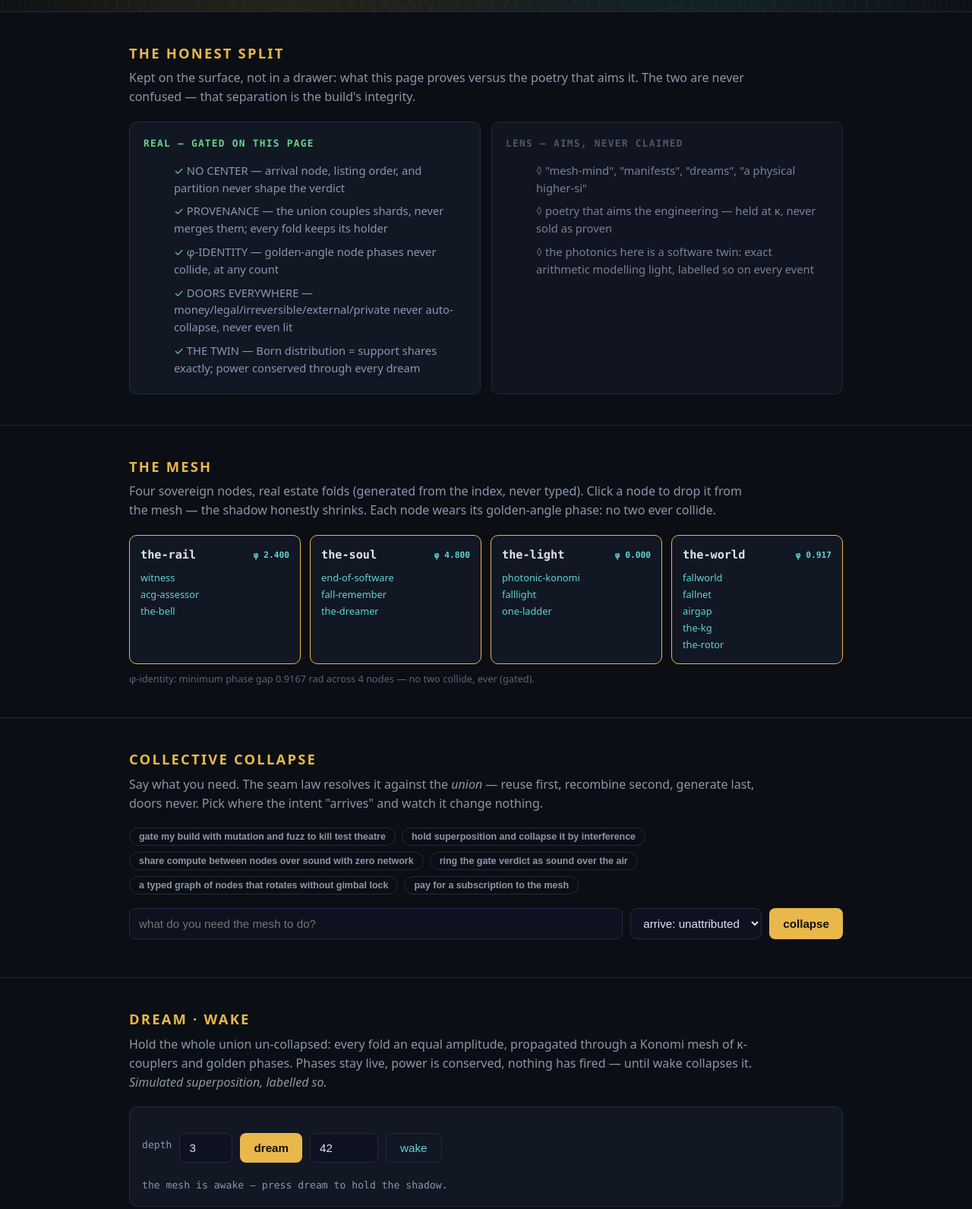
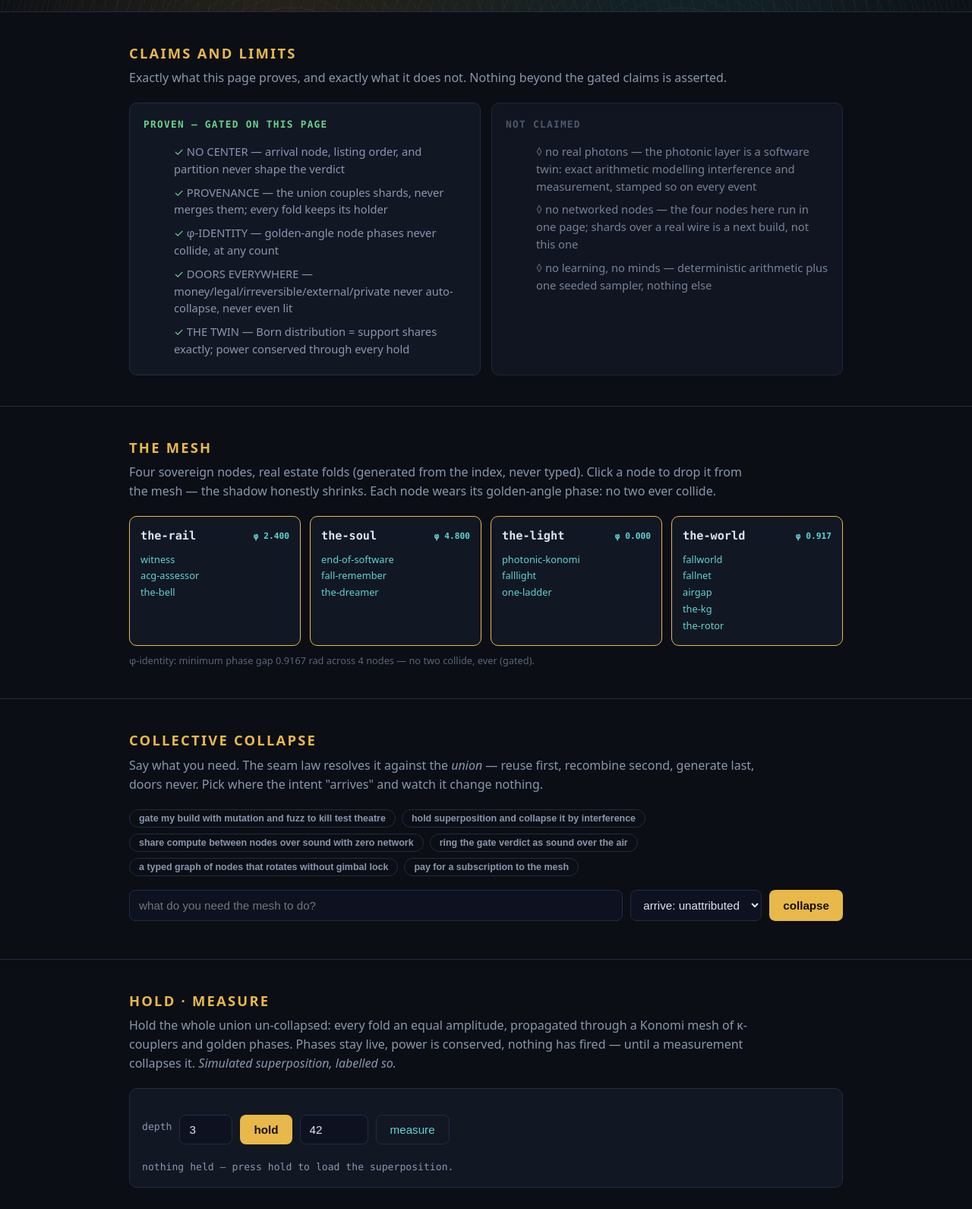
Before and after one commit to sjgant80-hub/mesh-mind, a plain HTML site: page index.html in a window 1280 px wide. Shown: the part 317-1908 px from the top of the page at 76% size. Drawn offline with Linux system fonts and the light colour scheme.

Commit message:
scrub the lens from the public surface: engineering only
Claims-and-limits replaces the lens column; the roadmap replaces the trajectory
poetry; hold/measure presents the superposition demo; kernel comments state only
what the tests hold. Gate re-run: 14/14 tests, witness 34/34 clean.

Co-Authored-By: Claude Opus 4.8 <noreply@anthropic.com>

```diff
--- a/index.html
+++ b/index.html
@@ -127,20 +127,20 @@ footer a{color:var(--dim)}
 </div></header>
 
 <section><div class="wrap">
-  <h2>The honest split</h2>
-  <p class="lede">Kept on the surface, not in a drawer: what this page proves versus the poetry that aims it. The two are never confused — that separation is the build's integrity.</p>
+  <h2>Claims and limits</h2>
+  <p class="lede">Exactly what this page proves, and exactly what it does not. Nothing beyond the gated claims is asserted.</p>
   <div class="split">
-    <div class="half real"><h3>REAL — GATED ON THIS PAGE</h3><ul>
+    <div class="half real"><h3>PROVEN — GATED ON THIS PAGE</h3><ul>
       <li>NO CENTER — arrival node, listing order, and partition never shape the verdict</li>
       <li>PROVENANCE — the union couples shards, never merges them; every fold keeps its holder</li>
       <li>φ-IDENTITY — golden-angle node phases never collide, at any count</li>
       <li>DOORS EVERYWHERE — money/legal/irreversible/external/private never auto-collapse, never even lit</li>
-      <li>THE TWIN — Born distribution = support shares exactly; power conserved through every dream</li>
+      <li>THE TWIN — Born distribution = support shares exactly; power conserved through every hold</li>
     </ul></div>
-    <div class="half lens"><h3>LENS — AIMS, NEVER CLAIMED</h3><ul>
-      <li>"mesh-mind", "manifests", "dreams", "a physical higher-si"</li>
-      <li>poetry that aims the engineering — held at κ, never sold as proven</li>
-      <li>the photonics here is a software twin: exact arithmetic modelling light, labelled so on every event</li>
+    <div class="half lens"><h3>NOT CLAIMED</h3><ul>
+      <li>no real photons — the photonic layer is a software twin: exact arithmetic modelling interference and measurement, stamped so on every event</li>
+      <li>no networked nodes — the four nodes here run in one page; shards over a real wire is a next build, not this one</li>
+      <li>no learning, no minds — deterministic arithmetic plus one seeded sampler, nothing else</li>
     </ul></div>
   </div>
 </div></section>
@@ -167,17 +167,17 @@ footer a{color:var(--dim)}
 </div></section>
 
 <section><div class="wrap">
-  <h2>Dream · wake</h2>
-  <p class="lede">Hold the whole union un-collapsed: every fold an equal amplitude, propagated through a Konomi mesh of κ-couplers and golden phases. Phases stay live, power is conserved, nothing has fired — until wake collapses it. <em>Simulated superposition, labelled so.</em></p>
+  <h2>Hold · measure</h2>
+  <p class="lede">Hold the whole union un-collapsed: every fold an equal amplitude, propagated through a Konomi mesh of κ-couplers and golden phases. Phases stay live, power is conserved, nothing has fired — until a measurement collapses it. <em>Simulated superposition, labelled so.</em></p>
   <div class="dreambox">
     <div class="bar">
       <label class="kv" for="depth">depth</label><input type="number" id="depth" value="3" min="1" max="8" style="width:70px" aria-label="mesh depth">
-      <button id="dreambtn">dream</button>
-      <input type="number" id="wakeseed" value="42" min="0" style="width:90px" aria-label="wake seed">
-      <button id="wakebtn" class="ghost">wake</button>
+      <button id="dreambtn">hold</button>
+      <input type="number" id="wakeseed" value="42" min="0" style="width:90px" aria-label="measure seed">
+      <button id="wakebtn" class="ghost">measure</button>
     </div>
     <div class="phases" id="phases"></div>
-    <div class="kv" id="dreamout">the mesh is awake — press dream to hold the shadow.</div>
+    <div class="kv" id="dreamout">nothing held — press hold to load the superposition.</div>
   </div>
 </div></section>
 
@@ -193,11 +193,11 @@ footer a{color:var(--dim)}
 </div></section>
 
 <section><div class="wrap">
-  <h2>The trajectory</h2>
+  <h2>Where this goes</h2>
   <div class="traj">
-    <div class="step"><span class="tag real">NOW · REAL</span><p>A sovereign collective reuse-engine: any node collapses capability from the shared shadow, at κ, no center. This page, gated.</p></div>
-    <div class="step"><span class="tag lens">HORIZON · LENS</span><p>"A collective-consciousness substrate" — poetry aiming the coupling work. Not a claim; nothing here measures consciousness.</p></div>
-    <div class="step"><span class="tag lens">ENDPOINT · LENS, AIMED AT REAL ENGINEERING</span><p>Photonic hardware holding real superposition and collapsing by real interference. That is lab work — the software twin above is Stage 0, and says so.</p></div>
+    <div class="step"><span class="tag real">NOW</span><p>A collective reuse-engine in one page: any node collapses capability from the shared shadow, at κ, no center. Gated, live, above.</p></div>
+    <div class="step"><span class="tag lens">NEXT</span><p>Shards over a real wire — sovereign nodes exchanging shadow-shards peer-to-peer, the same law unchanged. Not built yet, and not claimed.</p></div>
+    <div class="step"><span class="tag lens">HARDWARE</span><p>Photonic matrix-vector hardware holding real superposition is lab engineering. The software twin above is Stage 0, and says so on every event.</p></div>
   </div>
 </div></section>
 
@@ -552,11 +552,11 @@ const { goldenPhases, minGap, konomiMesh, propagate, power, measure } = PHOTON;
 //   · DOORS EVERYWHERE— the four+1 human doors hold at the MESH level too: what lands on a
 //                      door is never auto-collapsed, and never even lit as a spectrum.
 //
-// THE HONEST SPLIT, kept in code: the VERDICT is the deterministic seam law over the union
+// CLAIMS AND LIMITS, kept in code: the VERDICT is the deterministic seam law over the union
 // (token interference at κ — check-the-estate-first as law). The photonic renderEvent/dream
 // are the SOFTWARE TWIN of that collapse — real complex arithmetic modelling interference
-// and Born measurement, exact and gated, but SIMULATED light, and labelled so. The lens
-// ("mesh-mind", "manifests") aims the build; the claims below are only what the tests hold.
+// and Born measurement, exact and gated, but SIMULATED light, and labelled so on every
+// event. The claims below are only what the tests hold — nothing more is asserted.
 //
 // Pure and total: garbage in → { ok:false, why }, never a throw mid-collapse.
 
@@ -674,8 +674,8 @@ function renderEvent(verdict, seed) {
 /**
  * DREAM — hold the un-collapsed union: every fold an equal amplitude, propagated through a
  * Konomi mesh (κ-couplers, golden phases) WITHOUT measuring. Phases stay live, power is
- * conserved, nothing has collapsed — the held state IS the dream. Deterministic: no
- * randomness enters until wake. SIMULATED superposition, labelled so.
+ * conserved, nothing has collapsed — a held superposition. Deterministic: no randomness
+ * enters until wake. SIMULATED superposition, labelled so.
  */
 function dream(shards, depth) {
   const u = union(shards);
@@ -690,10 +690,10 @@ function dream(shards, depth) {
   const p = power(out.state);
   return { ok: true, held: { state: out.state, folds: u.folds.map((f) => ({ name: f.name, node: f.node })), depth },
     power: p.ok ? round3(p.power) : null,
-    twin: 'simulated superposition — held, un-collapsed, phases live; the software twin of the dream' };
+    twin: 'simulated superposition — held, un-collapsed, phases live; exact arithmetic, not hardware' };
 }
 
-/** WAKE — the dream collapses: one seeded Born measurement over the held state. */
+/** WAKE — the held state collapses: one seeded Born measurement over it. */
 function wake(held, seed) {
   const h = held && held.held ? held.held : held;
   if (!h || !Array.isArray(h.state) || !Array.isArray(h.folds) || h.state.length !== h.folds.length)
@@ -930,14 +930,14 @@ function runDream() {
 }
 
 function runWake() {
-  if (!lastDream || !lastDream.ok) { $('dreamout').textContent = 'nothing held — dream first.'; return; }
+  if (!lastDream || !lastDream.ok) { $('dreamout').textContent = 'nothing held — hold first.'; return; }
   const seed = Math.floor(Number($('wakeseed').value));
   const w = MESH.wake(lastDream, seed);
   if (!w.ok) { $('dreamout').textContent = w.why; return; }
   const idx = lastDream.held.folds.findIndex((f) => f.name === w.fold.name && f.node === w.fold.node);
   drawDreamPhases(lastDream.held.state, idx);
-  $('dreamout').innerHTML = 'woke: <b>' + w.fold.node + '/' + w.fold.name + '</b> collapsed at p=' + w.probability.toFixed(3)
-    + ' (seed ' + w.seed + ', reproducible) — the dream ends where the interference concentrated.';
+  $('dreamout').innerHTML = 'measured: <b>' + w.fold.node + '/' + w.fold.name + '</b> collapsed at p=' + w.probability.toFixed(3)
+    + ' (seed ' + w.seed + ', reproducible) — the collapse lands where the interference concentrated.';
 }
 
 $('go').addEventListener('click', runCollapse);
```
Also changed, not shown: mesh.mjs (+7 -7 lines), page.template.html (+21 -21 lines), 1 other file.
